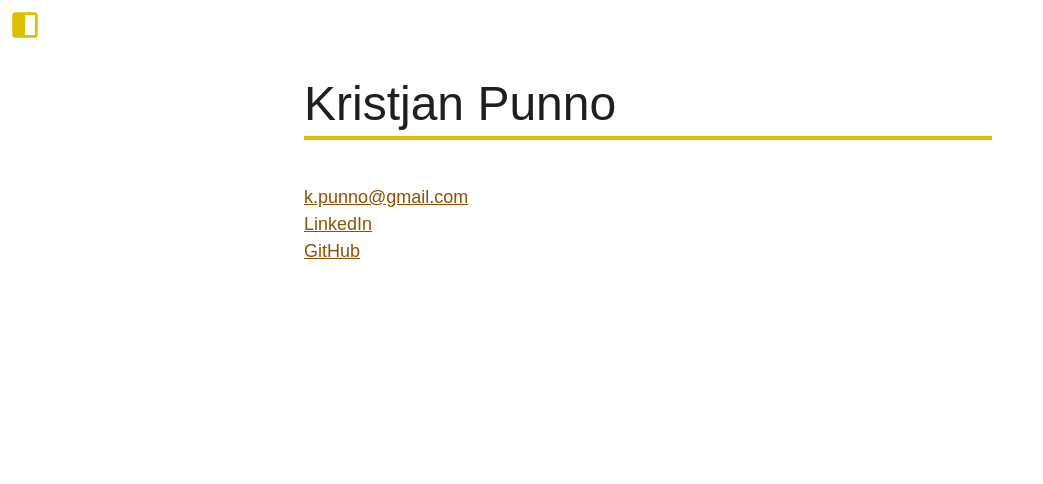
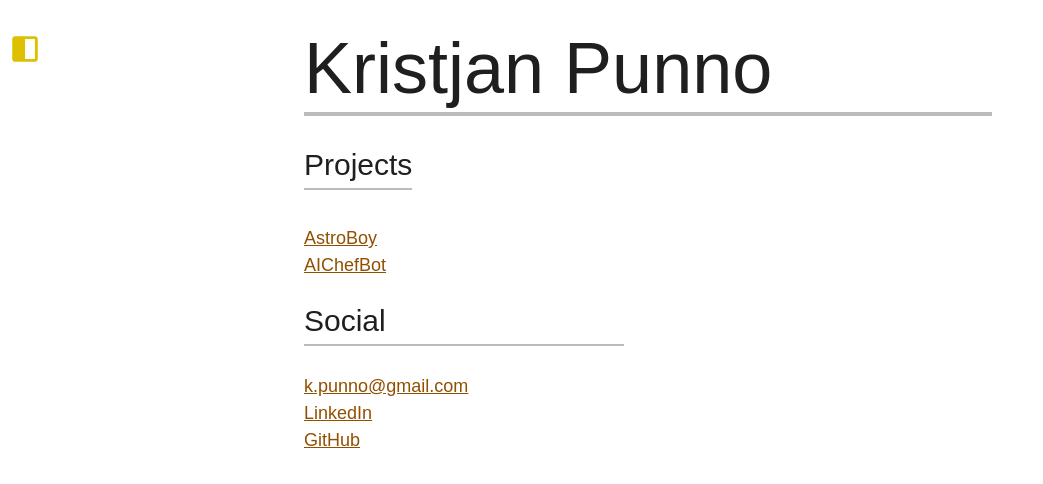
Before and after one commit to kpunno/kpunno-pf, a Next.js app: page / in a window 1280 px wide. Shown: the top 484 px of the page, without its empty margins (0-1043 px from the left). Built offline with nearby package versions, Linux system fonts and the light colour scheme.

Commit message:
style changes

```diff
--- a/src/app/globals.css
+++ b/src/app/globals.css
@@ -9,7 +9,7 @@
 
 @media (prefers-color-scheme: dark) {
   :root {
-    --background: #e6e6e6;
+    --background: #ffffff;
     --foreground: #1a1a1a;
   }
 }
@@ -21,7 +21,7 @@ body {
 }
 
 h1 {
-  font-size: 48px;
+  font-size: 72px;
   line-height: 1;
 }
 
@@ -45,7 +45,7 @@ p {
   color: #ddc000; /* goldenrod */
   color: #FFAA00; /* goldenrod-orange */
   color: #F0F0F0; /* eggshell */ /* layout, background */
-  color: #AFAFAF; /* eggshell-pair grey */
+  color: #c0c0c0; /* background-grey */
 }
 
 .bg-stripe {
--- a/src/app/layout.js
+++ b/src/app/layout.js
@@ -23,7 +23,7 @@ export default function RootLayout({ children }) {
         className={`${geistSans.variable} ${geistMono.variable} antialiased bg-[F0F0F0]`}
       >
         <Sidepanel/>
-          <div className="justify-center pl-12 px-8 max-w-[48rem] mx-auto py-20">
+          <div className="justify-center pl-12 px-8 max-w-[48rem] mx-auto py-8">
             {children}
           </div>
       </body>
--- a/src/app/page.js
+++ b/src/app/page.js
@@ -1,3 +1,5 @@
+'use client'
+
 // Client-side routing
 import Link from "next/link";
 
@@ -7,30 +9,69 @@ export default function Home() {
       {/* dark:text-white, bg-charcoal */}
       <div>
         <h1 className="pb-2 text-[#1f1f1f]">Kristjan Punno</h1>
-        <hr className="border-t-2 border-[#ddc000]" />
-        <hr className="border-t-2 border-[#ddc000]" />
+        <hr className="border-t-2 border-[#BBB]" />
+        <hr className="border-t-2 border-[#BBB]" />
       </div>
-      <hr className="invisible py-2"/>
+      <hr className="invisible py-2" />
+      <hr className="invisible py-2" />
+      <div>
+        <div className="inline-block">
+          <h2 className="pb-2 text-[#1f1f1f] inline-block">Projects</h2>
+          <hr className="border-t-2 border-[#BBB]" />
+        </div>
         <div>
           <p>
-          <br/>
+            <br />
+            <Link
+              className="text-[#905000] underline hover:text-[#C0A000]"
+              href="./projects#astroboy"
+            >
+              AstroBoy
+            </Link>
+            <br />
+            <Link
+              className="text-[#905000] underline hover:text-[#C0A000]"
+              href="./projects#aichefbot"
+            >
+              AIChefBot
+            </Link>
+            <br />
+          </p>
+          <br />
+        </div>
+        <div>
+          <h2 className="pb-2 text-[#1f1f1f]">Social</h2>
+          <hr className="border-t-2 w-[20rem] border-[#BBB]" />
+        </div>
+        <div>
+          <p>
+            <br />
             <a
               className="text-[#905000] underline hover:text-[#C0A000]"
               href="mailto:k.punno@gmail.com"
               target="_blank"
-          >k.punno@gmail.com</a><br/>
+            >
+              k.punno@gmail.com
+            </a>
+            <br />
             <a
               className="text-[#905000] underline hover:text-[#C0A000]"
               href="https://www.linkedin.com/in/kristjan-punno-68a873296/"
               target="_blank"
-          >LinkedIn</a><br/>
+            >
+              LinkedIn
+            </a>
+            <br />
             <a
               className="text-[#905000] underline hover:text-[#C0A000]"
               href="https://github.com/kpunno"
               target="_blank"
-          >GitHub</a>
+            >
+              GitHub
+            </a>
           </p>
-        <br/>
+          <br />
+        </div>
       </div>
     </>
   );
--- a/src/app/projects/page.js
+++ b/src/app/projects/page.js
@@ -15,7 +15,7 @@ export default function Projects() {
         <hr className="invisible py-2"/>
 
         {/* Astroboy Section */}
-        <h2>Astroboy</h2>
+        <h2 id="astroboy">Astroboy</h2>
         <p>
           2D game written with the 6502 instruction set.&nbsp;
           <span className="hide-on-mobile">
@@ -71,7 +71,7 @@ export default function Projects() {
         <hr className="border-t-2 border-[#ddc000]" />
         <hr className="border-t-2 border-[#ddc000]" />
         <hr className="invisible py-2"/>
-        <h2>AIChefBot</h2>
+        <h2 id="aichefbot">AIChefBot</h2>
         <p>
           AIChefBot is a dynamic recipe generation assistant that aims to please by considering your dietary restrictions.<br/>
         </p>
--- a/src/components/SidePanel.js
+++ b/src/components/SidePanel.js
@@ -12,7 +12,7 @@ export default function SidePanel() {
 
   return open ? (
     <div className="z-[100] sidepanel h-full fixed flex w-full max-w-[10rem] flex-col rounded-r-xl bg-white text-gray-700 shadow-xl shadow-gray-900/5 backdrop-blur-[3px] bg-opacity-90 p-0">
-      <div className="flex items-center justify-between p-2 m-0">
+      <div className="flex items-center justify-between px-2 py-8 m-0">
         <strong className="block font-sans text-xl antialiased font-semibold leading-snug tracking-normal text-blue-gray-900">
           {pathname}
         </strong>
@@ -54,7 +54,7 @@ export default function SidePanel() {
       </nav>
     </div>
   ) : (
-    <div className="flex fixed justify-between items-center p-2 mb-1 hover:text-[#FA0FFF] focus:text-[#FA0FFF]">
+    <div className="flex fixed justify-between items-center px-2 py-8 mb-1 hover:text-[#FA0FFF] focus:text-[#FA0FFF]">
   <svg
     className="transition-transform ease-in focus:translate-x-1 hover:translate-x-1"
     onClick={() => setOpen(true)}
```
Lines whose indentation alone changed are shown as unchanged.
